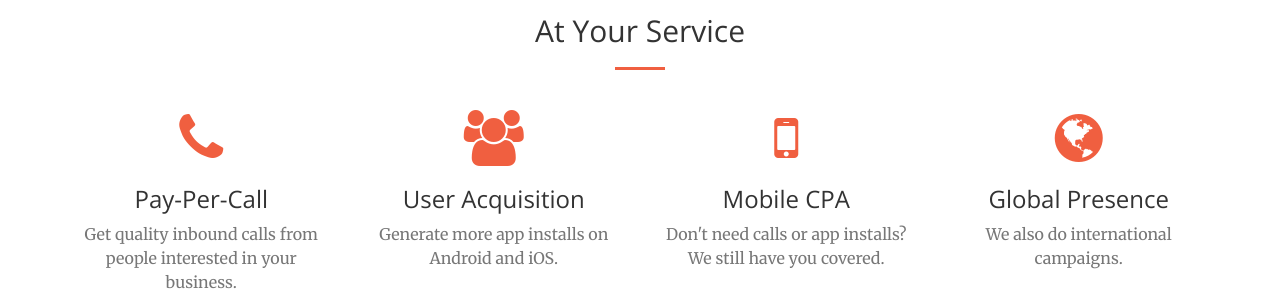
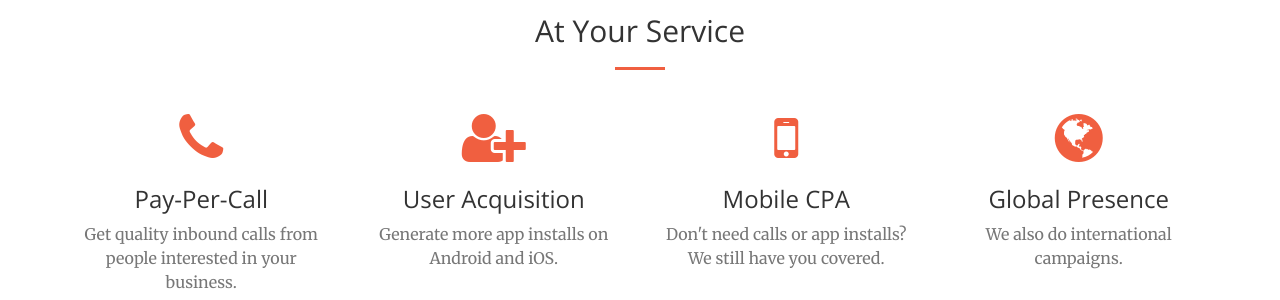
Before and after one commit to dinosoargroup/dinosoargroup.github.io, a Jekyll site: the page built from index.html, in a window 1280 px wide and 900 px high, scrolled down 836 px. Shown: the part 150-450 px from the top of the window. Built offline with Jekyll 4.4.1, drawn with Linux system fonts in a browser that asks for light colours.

Commit message:
fixed service

```diff
--- a/_includes/services.html
+++ b/_includes/services.html
@@ -18,7 +18,7 @@
             </div>
             <div class="col-lg-3 col-md-6 text-center">
                 <div class="service-box">
-                    <i class="fa fa-4x fa-users wow bounceIn text-primary" data-wow-delay=".1s"></i>
+                    <i class="fa fa-4x fa-user-plus wow bounceIn text-primary" data-wow-delay=".1s"></i>
                     <h3>User Acquisition</h3>
                     <p class="text-muted">Generate more app installs on Android and iOS.</p>
                 </div>
```
